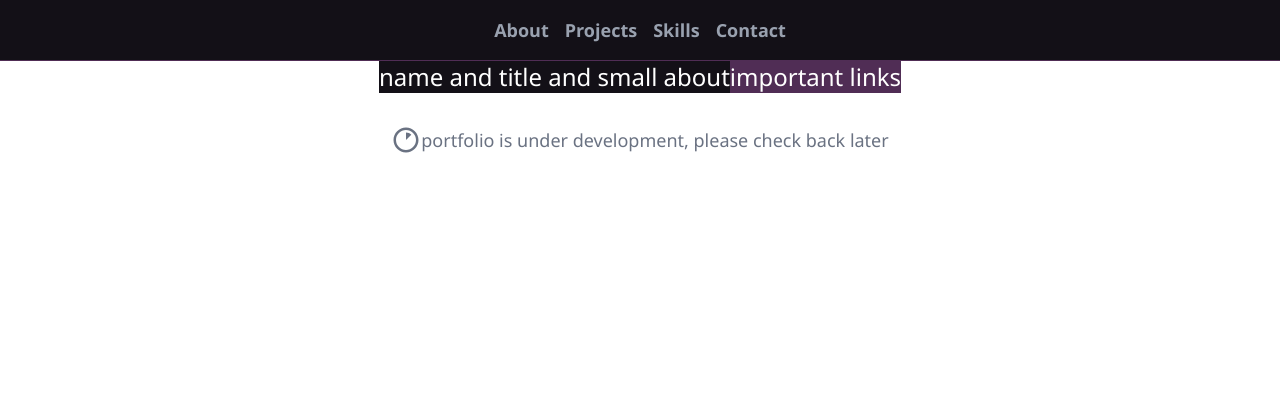
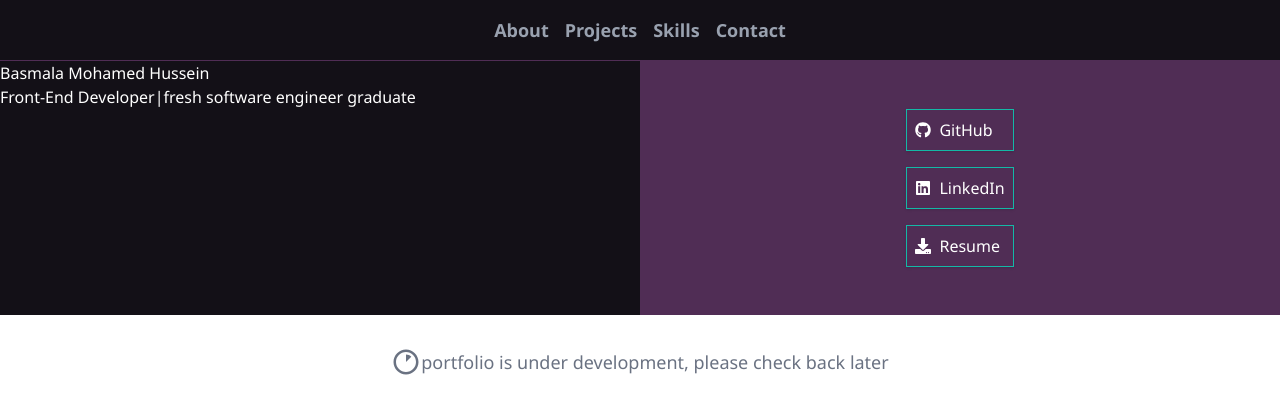
Before and after one commit to BasmalaMohamedd/BasmalaHusseinPortfolio, a React (Vite) app: page / in a window 1280 px wide. Shown: the top 414 px of the page. Built offline with nearby package versions, Linux system fonts and the light colour scheme.

Commit message:
about page wireframe

```diff
--- /dev/null
+++ b/src/components/about/LinkItem.jsx
@@ -0,0 +1,14 @@
+import React from 'react'
+
+const LinkItem = ({ icon, label, href }) => {
+  return (
+    <div>
+      <a className='flex items-center space-x-2 border m-4 p-2 border-portfolio-teal shadow ' href={href} target="_blank" rel="noopener noreferrer">
+        {icon}
+        <span>{label}</span>
+      </a>
+    </div>
+  )
+}
+
+export default LinkItem
--- /dev/null
+++ b/src/components/about/Links.jsx
@@ -0,0 +1,39 @@
+import React from 'react'
+import { FaGithub } from "react-icons/fa";
+import { FaLinkedin } from "react-icons/fa";
+import { FaDownload } from "react-icons/fa";
+import LinkItem from './LinkItem';
+
+const Links = () => {
+  return (
+    <div className='flex flex-col justify-center items-center p-8'>
+        <ul>
+            <li>
+                <LinkItem
+                    icon={<FaGithub />}
+                    label="GitHub"
+                    href="https://github.com/BasmalaMohamedd"
+                />
+            </li>
+            <li>
+                <LinkItem
+                    icon={<FaLinkedin />}
+                    label="LinkedIn"
+                    href="https://www.linkedin.com/in/basmala-hussein-95120421a"
+                />
+            </li>
+            <li>
+                <LinkItem
+                    icon={<FaDownload />}
+                    label="Resume"
+                    href="/path/to/resume.pdf"
+                    download
+                />
+            </li>
+        </ul>
+    </div>
+  )
+
+}
+
+export default Links
--- a/src/sections/Profile.jsx
+++ b/src/sections/Profile.jsx
@@ -1,14 +1,16 @@
 import React from 'react'
+import Links from '../components/about/Links'
 
 const Profile = () => {
   return (
-    <div className='flex flex-col justify-center m-0 sm:flex-row text-white text-2xl w-full'>
-      <div className='bg-portfolio-obsidian'>
-        <p>name and title and small about</p>
+    <div className='flex flex-col justify-center m-0 sm:flex-row text-white w-full'>
+      <div className='bg-portfolio-obsidian flex-1'>
+        <p>Basmala Mohamed Hussein</p>
+        <p>Front-End Developer|fresh software engineer graduate</p>
 
       </div>
-      <div className='bg-portfolio-plum'>
-        <p>important links</p>
+      <div className='bg-portfolio-plum flex-1'>
+        <Links />
 
       </div>
     </div>
```
